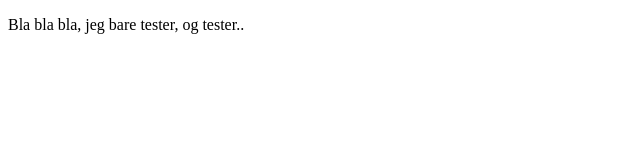
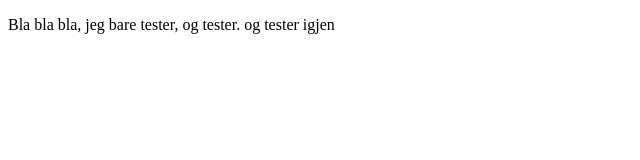
Before and after one commit to SvetLanaJus/Test, a plain HTML site: page index.html in a window 1280 px wide. Shown: the whole page, without its empty margins (0-640 px from the left). Drawn offline with Linux system fonts and the light colour scheme.

Commit message:
"new changes in p tag"

```diff
--- a/index.html
+++ b/index.html
@@ -6,6 +6,6 @@
   <title>Document</title>
 </head>
 <body>
-  <p>Bla bla bla, jeg bare tester, og tester..</p>
+  <p>Bla bla bla, jeg bare tester, og tester. og tester igjen</p>
 </body>
 </html>
```
